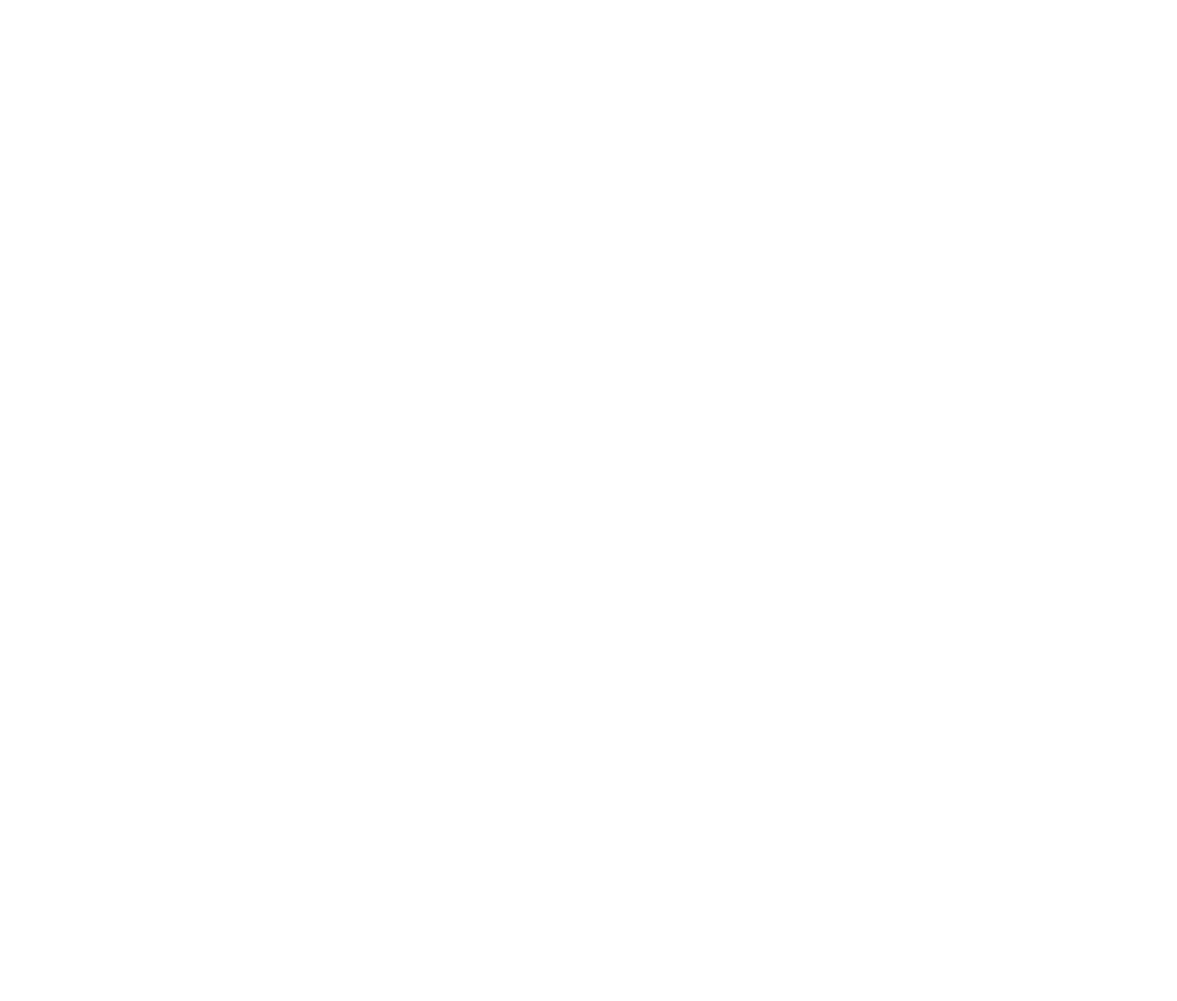
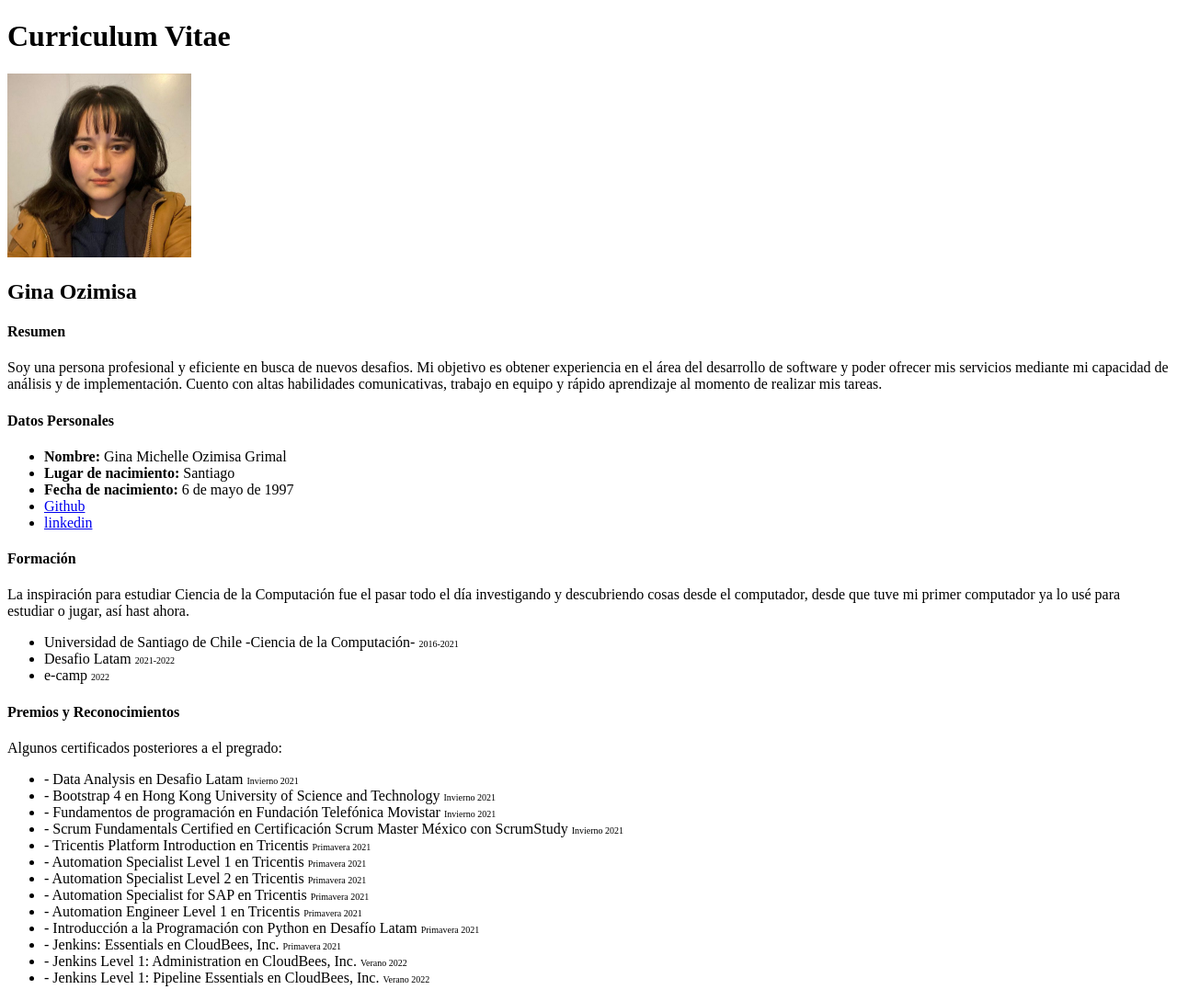
Before and after one commit to arpkk/e-camp_ej_html, a plain HTML site: page curriculum_vitae/index.html in a window 1280 px wide. Shown: the whole page at 92% size. Before the commit the page ends 800 px from the top, so only its background shows below. Drawn offline with Linux system fonts and the light colour scheme.

Commit message:
22-03-2022

```diff
--- a/curriculum_vitae/index.html
+++ b/curriculum_vitae/index.html
@@ -0,0 +1,75 @@
+<!DOCTYPE html>
+<html>
+
+<head>
+    <title>Curriculum Vitae</title>
+    <meta charset="UTF-8">
+    <meta http-equiv="X-UA-Compatible" content="IE=edge">
+    <meta name="viewport" content="width=device-width, initial-scale=1.0">
+    <link rel="icon" type="image/png" href="assets/img/icon.png">
+</head>
+
+<body>
+    <h1>Curriculum Vitae</h1>
+    <img src="assets/img/gina.png" alt="Gina Ozimisa" width="200" height="200">
+    <h2>Gina Ozimisa</h2>
+
+    <h4>Resumen</h4>
+    <p>Soy una persona profesional y eficiente en busca de nuevos desafios. Mi objetivo
+        es obtener experiencia en el área del desarrollo de software y poder ofrecer mis servicios
+         mediante  mi capacidad de análisis y de implementación. Cuento con altas habilidades
+        comunicativas, trabajo en equipo y rápido aprendizaje al momento de realizar mis tareas.</p>
+
+    <h4>Datos Personales</h4>
+    <ul>
+        <li> <strong>Nombre:</strong> Gina Michelle Ozimisa Grimal</li>
+        <li> <strong>Lugar de nacimiento:</strong> Santiago</li>
+        <li> <strong>Fecha de nacimiento:</strong> 6 de mayo de 1997</li>
+        <li><a href="https://github.com/arpkk" target="_blank">Github</a ></li>
+        <li><a href="https://www.linkedin.com/in/gina-ozimisa-grimal/" target="_blank">linkedin</a></li>
+
+    </ul>
+
+    <h4>Formación</h4>
+    <p>La inspiración para estudiar Ciencia de la Computación fue el pasar todo el día investigando
+        y descubriendo cosas desde el computador, desde que tuve mi primer computador ya lo usé para
+        estudiar o jugar, así hast ahora.
+    </p>
+    <ul>
+        <li>Universidad de Santiago de Chile -Ciencia de la Computación-   <font size=1&gt>2016-2021</font></li>
+        <li>Desafio Latam   <font size=1&gt>2021-2022</font></li>
+        <li>e-camp  <font size=1&gt>2022</font></li>
+    </ul>
+
+    <h4>Premios y Reconocimientos</h4>
+    <p>Algunos certificados posteriores a el pregrado:</p>
+    <ul>
+        <li>- Data Analysis en Desafio Latam  <font size=1&gt>Invierno 2021</font> </li>
+
+        <li>- Bootstrap 4 en Hong Kong University of Science and Technology   <font size=1&gt>Invierno 2021</font></li>
+
+        <li>- Fundamentos de programación en Fundación Telefónica Movistar   <font size=1&gt>Invierno 2021</font></li>
+
+        <li>- Scrum Fundamentals Certified en Certificación Scrum Master México con ScrumStudy    <font size=1&gt>Invierno 2021</font></li>
+
+        <li>- Tricentis Platform Introduction en Tricentis   <font size=1&gt>Primavera 2021</font></li>
+
+        <li>- Automation Specialist Level 1 en Tricentis   <font size=1&gt>Primavera 2021</font></li>
+
+        <li>- Automation Specialist Level 2 en Tricentis  <font size=1&gt>Primavera 2021</font></li>
+
+        <li>- Automation Specialist for SAP en Tricentis   <font size=1&gt>Primavera 2021</font></li>
+
+        <li>- Automation Engineer Level 1 en Tricentis    <font size=1&gt>Primavera 2021</font></li>
+
+        <li>- Introducción a la Programación con Python en Desafío Latam  <font size=1&gt>Primavera 2021</font></li>
+
+        <li>- Jenkins: Essentials en CloudBees, Inc.  <font size=1&gt>Primavera 2021</font></li>
+
+        <li>- Jenkins Level 1: Administration en CloudBees, Inc.   <font size=1&gt>Verano 2022</font></li>
+
+        <li>- Jenkins Level 1: Pipeline Essentials en CloudBees, Inc.  <font size=1&gt>Verano 2022</font></li>
+    </ul>
+</body>
+
+</html>
```
Also changed, not shown: ejemplo/index2.html (+19 -0 lines), curriculum_vitae/assets/img/gina.png (added), curriculum_vitae/assets/img/icon.png (added), 2 other files.
